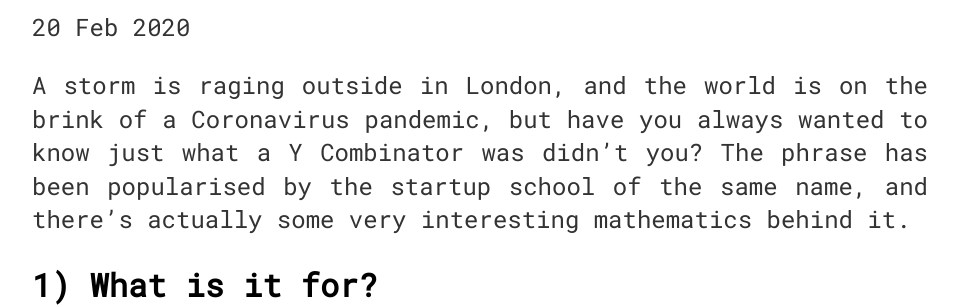
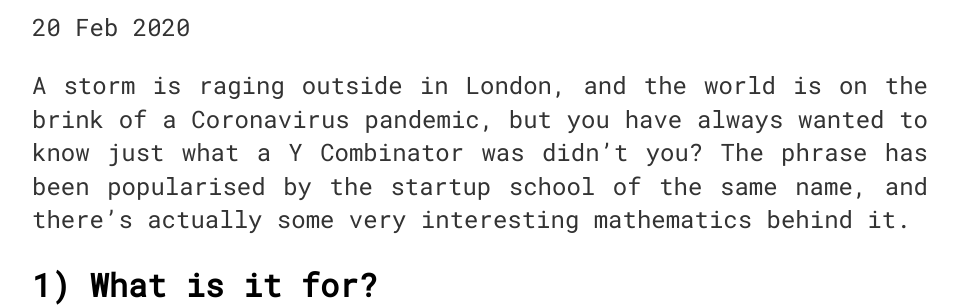
Before and after one commit to skailasa/skailasa.github.io, a Jekyll site: the page built from _posts/2020-02-28-ycombinators.md, in a window 1280 px wide and 1400 px high. Shown: the part 260-567 px from the top of the window, without its empty margins (160-1119 px from the left). Built offline with Jekyll 4.4.1, drawn with Linux system fonts in a browser that asks for light colours; formulas are drawn with MathJax 3; some of the changed lines change nothing that is shown; some of the changed text lies outside the part shown.

Commit message:
Obvious typos

```diff
--- a/_posts/2020-02-28-ycombinators.md
+++ b/_posts/2020-02-28-ycombinators.md
@@ -5,7 +5,7 @@
 ---
 
 A storm is raging outside in London, and the world is on the brink of
-a Coronavirus pandemic, but have you always wanted to know just what a Y
+a Coronavirus pandemic, but you have always wanted to know just what a Y
 Combinator was didn't you? The phrase has been popularised by the startup
 school of the same name, and there's actually some very interesting mathematics
 behind it.
@@ -45,7 +45,7 @@
 lambda expression, (or your code if you were programming).
 
 
-## 2) Reduction in the Lambda Calculus
+## 3) Reduction in the Lambda Calculus
 
 Just like in other forms of calculus (in my definition, justmethods of calculating things) we need
 some way of simplfying expressions we write down. The lambda calculus defines 3 basic ways of doing this, and they are called 'reduction' methods.
@@ -118,7 +118,7 @@
 \text{FAC} = (\lambda \text{fac}. \>  (\lambda n. \> (...\text{fac}...))) \text{FAC}
 $$
 
-which you can verify. Why does this help, this loooks worse! However, we can
+which you can verify. Why does this help, this looks worse! However, we can
 now see that the above expression is of the form,
 
 $$
```
